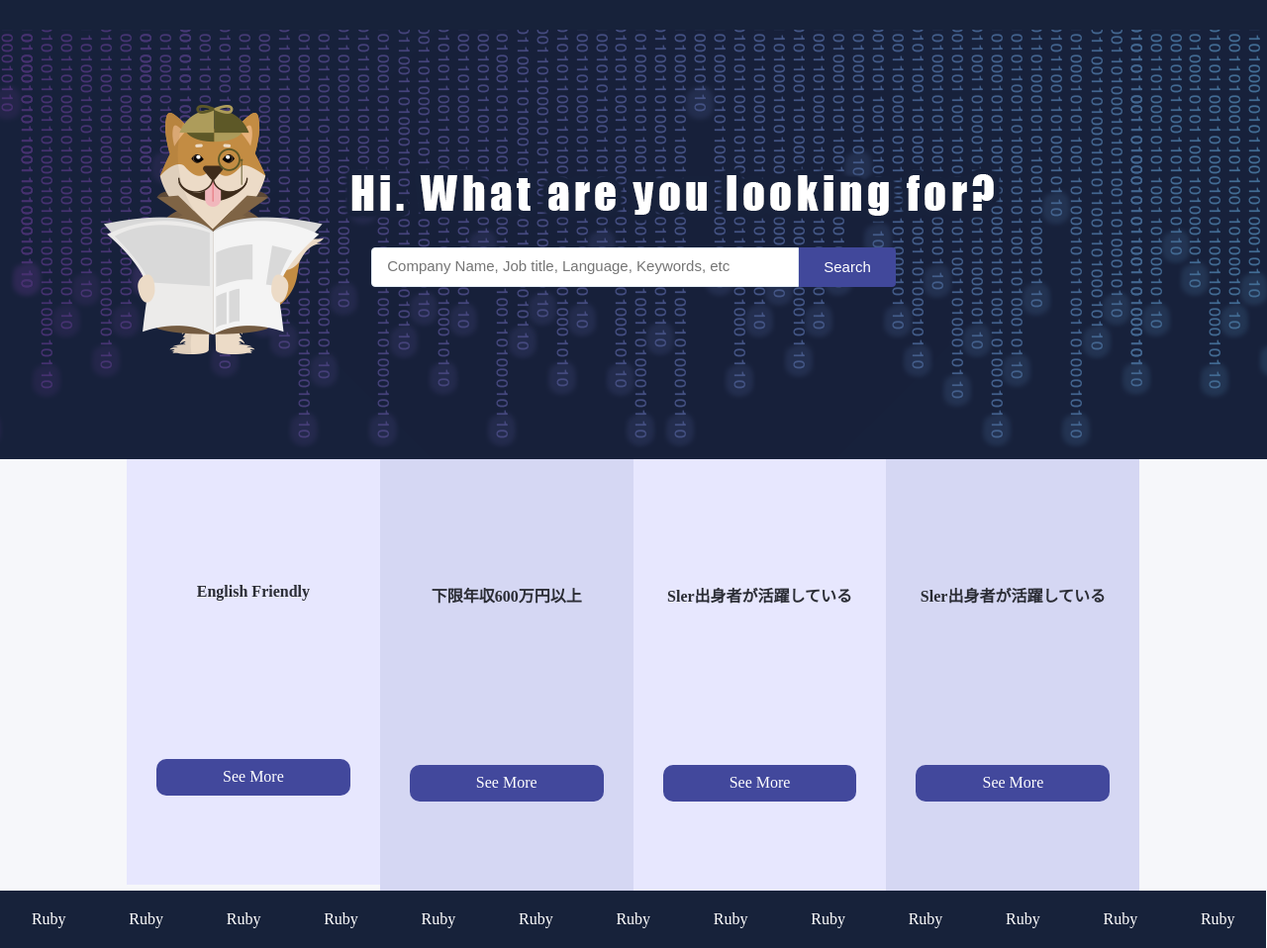
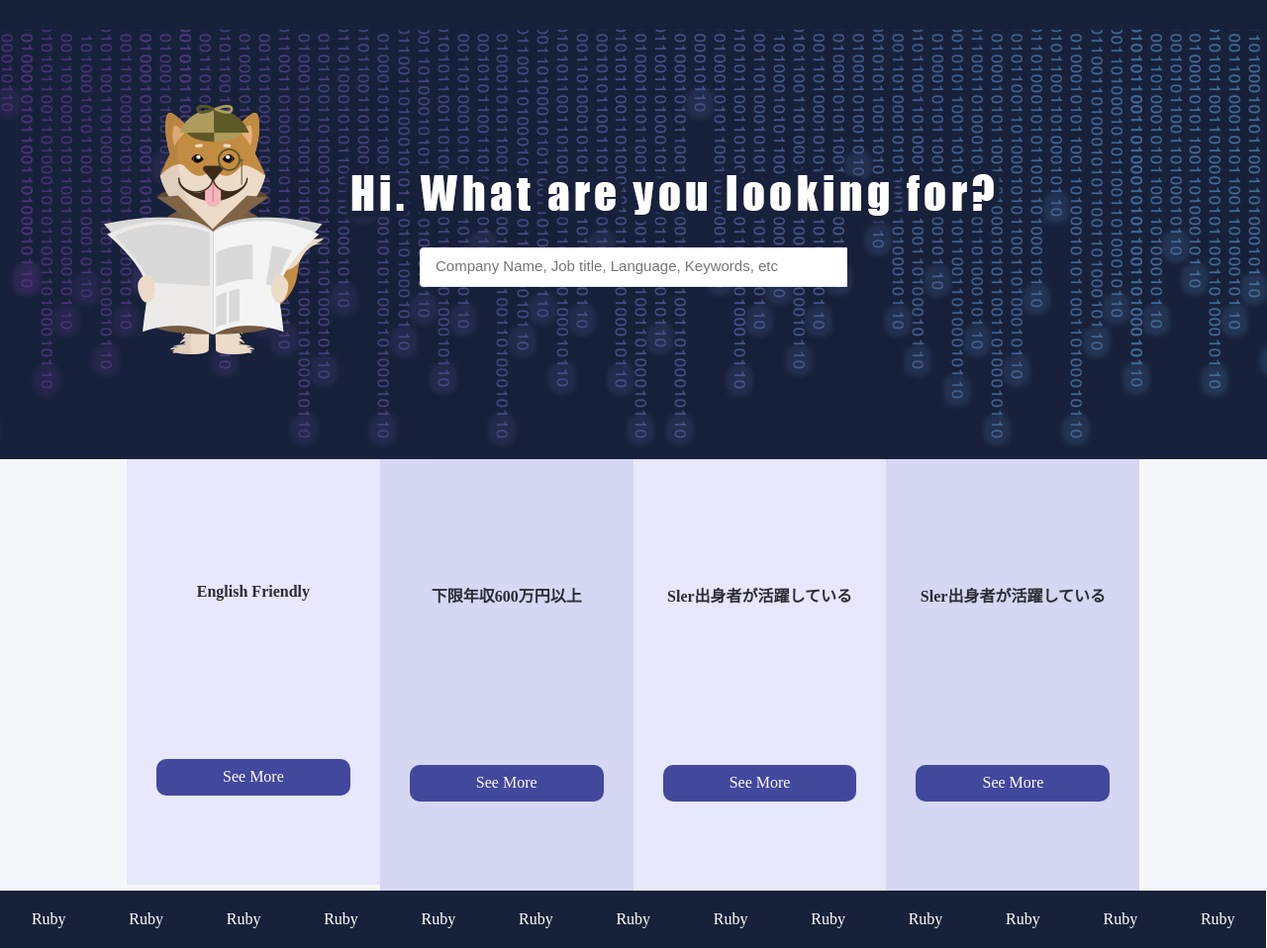
Before and after one commit to manami/manami.github.io, a plain HTML site: page index.html in a window 1280 px wide. Shown: the top 958 px of the page at 99% size. Drawn offline with Linux system fonts and the light colour scheme.

Commit message:
Delete button tag

```diff
--- a/index.html
+++ b/index.html
@@ -14,7 +14,6 @@
         <form id="" class="" method="">
           <div class="form-body">
             <input class="form-input" name="" type="" placeholder="Company Name, Job title, Language, Keywords, etc">
-            <button class="form-button" type="submit">Search</button>
           </div>
         </form>
       </div>
```
